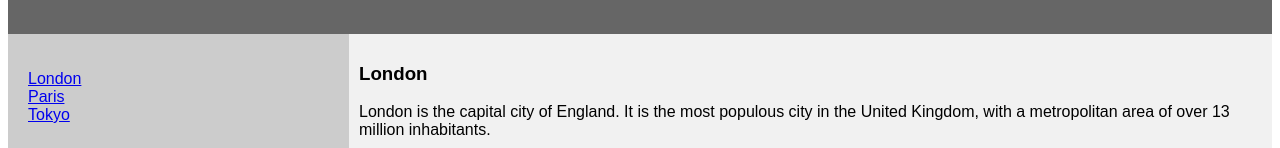
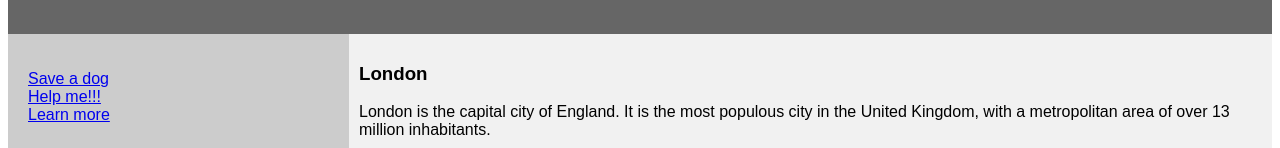
Before and after one commit to cmaxgt2019/savedogs, a plain HTML site: page index.html in a window 1280 px wide. Shown: the part 652-800 px from the top of the page. Drawn offline with Linux system fonts and the light colour scheme.

Commit message:
Update index.html

```diff
--- a/index.html
+++ b/index.html
@@ -86,9 +86,9 @@ footer {
 <section>
   <nav>
     <ul>
-      <li><a href="#">London</a></li>
-      <li><a href="#">Paris</a></li>
-      <li><a href="#">Tokyo</a></li>
+      <li><a href="https://www.savethedogs.eu/en/">Save a dog</a></li>
+      <li><a href="https://www.saveadog.org/">Help me!!!</a></li>
+      <li><a href="https://saveadog.org.au/">Learn more</a></li>
     </ul>
   </nav>
 
```
